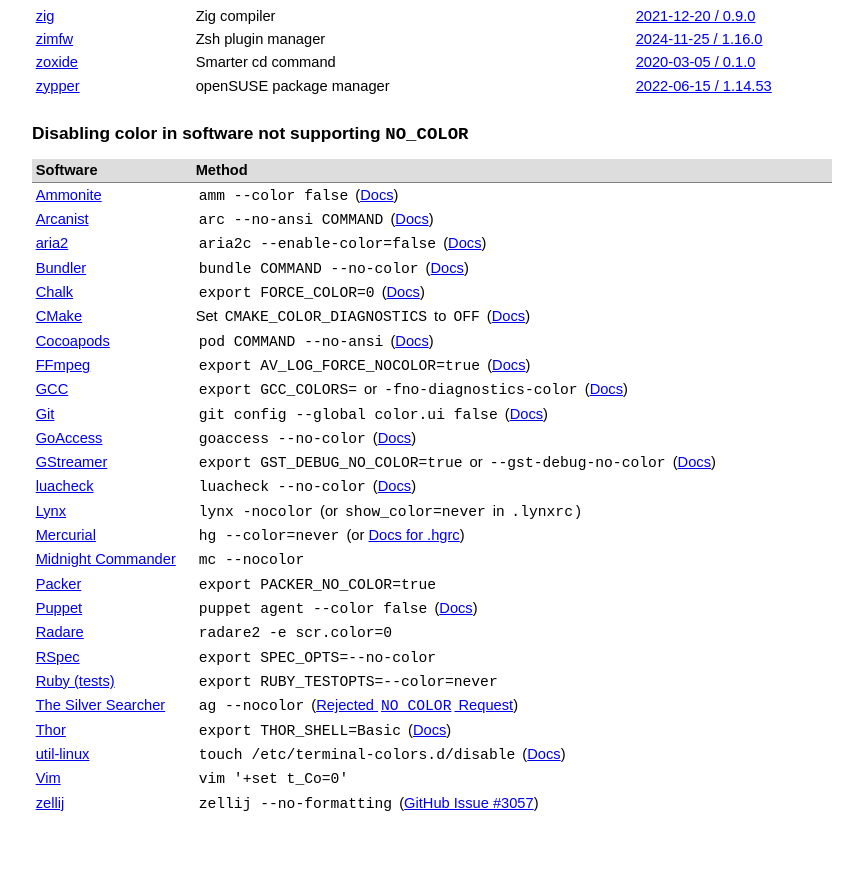
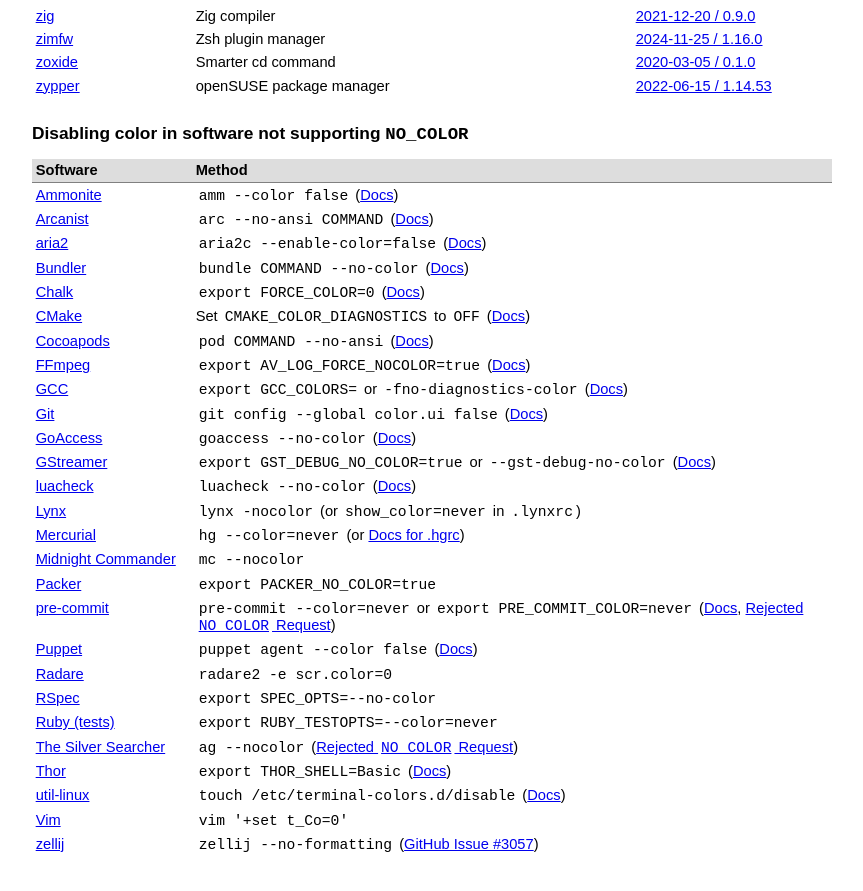
Before and after one commit to jcs/no_color, a Jekyll site: the page built from index.md, in a window 1280 px wide and 900 px high, scrolled down 7328 px. Shown: the top 891 px of the window, without its empty margins (208-1071 px from the left). Built offline with Jekyll 4.4.1, drawn with Linux system fonts in a browser that asks for light colours; our own code applies the rules of GitHub Pages for plain Markdown files; before the commit the page ends 8187 px from its top, so only the background shows below that.

Commit message:
Add usage in `pre-commit` (#332)

```diff
--- a/index.md
+++ b/index.md
@@ -372,6 +372,7 @@ color by default via `NO_COLOR`.
 | [Mercurial](https://www.mercurial-scm.org/) | `hg --color=never` (or [Docs for .hgrc](https://www.mercurial-scm.org/wiki/ColorExtension)) |
 | [Midnight Commander](https://midnight-commander.org/) | `mc --nocolor` |
 | [Packer](https://www.packer.io/) | `export PACKER_NO_COLOR=true` |
+| [pre-commit](https://pre-commit.com/) | `pre-commit --color=never` or `export PRE_COMMIT_COLOR=never` ([Docs](https://pre-commit.com/#command-line-interface), [Rejected `NO_COLOR` Request](https://github.com/pre-commit/pre-commit/issues/1073#issuecomment-514247757)) |
 | [Puppet](https://www.puppet.com/) | `puppet agent --color false`  ([Docs](https://www.puppet.com/docs/puppet/8/configuration#color)) |
 | [Radare](https://www.radare.org/r/) | `radare2 -e scr.color=0` |
 | [RSpec](http://rspec.info/) | `export SPEC_OPTS=--no-color` |
```
